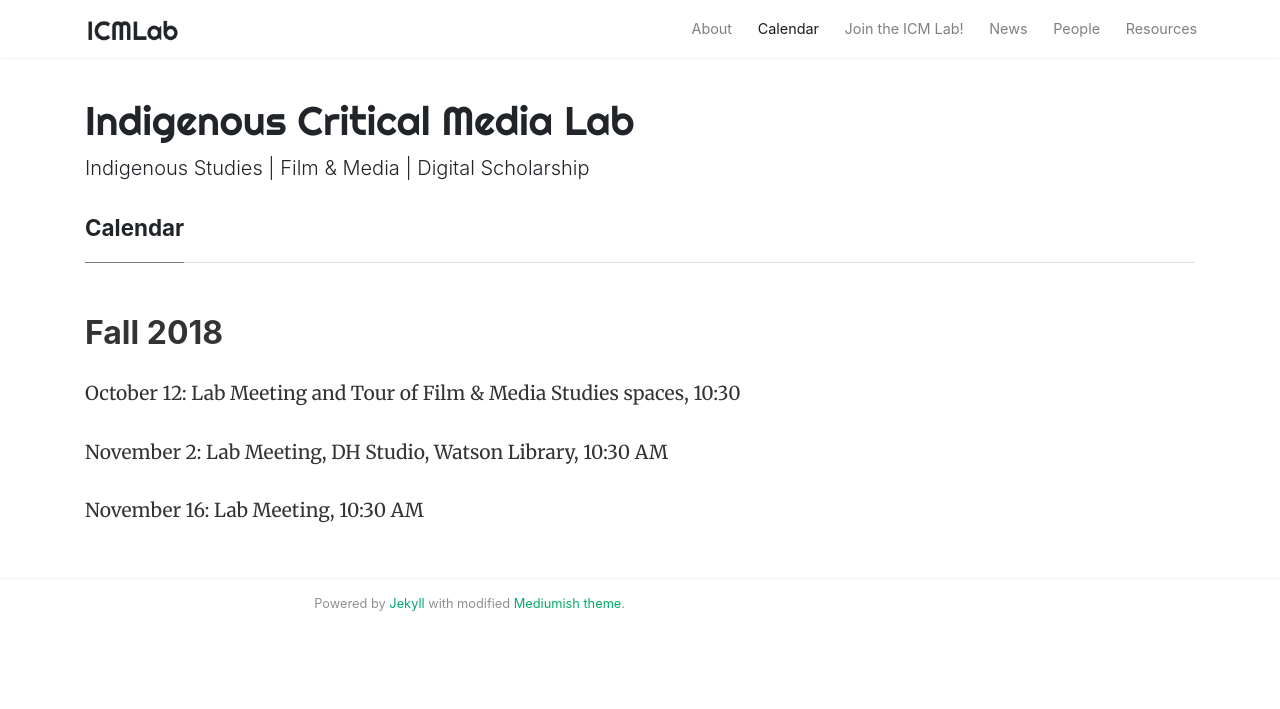
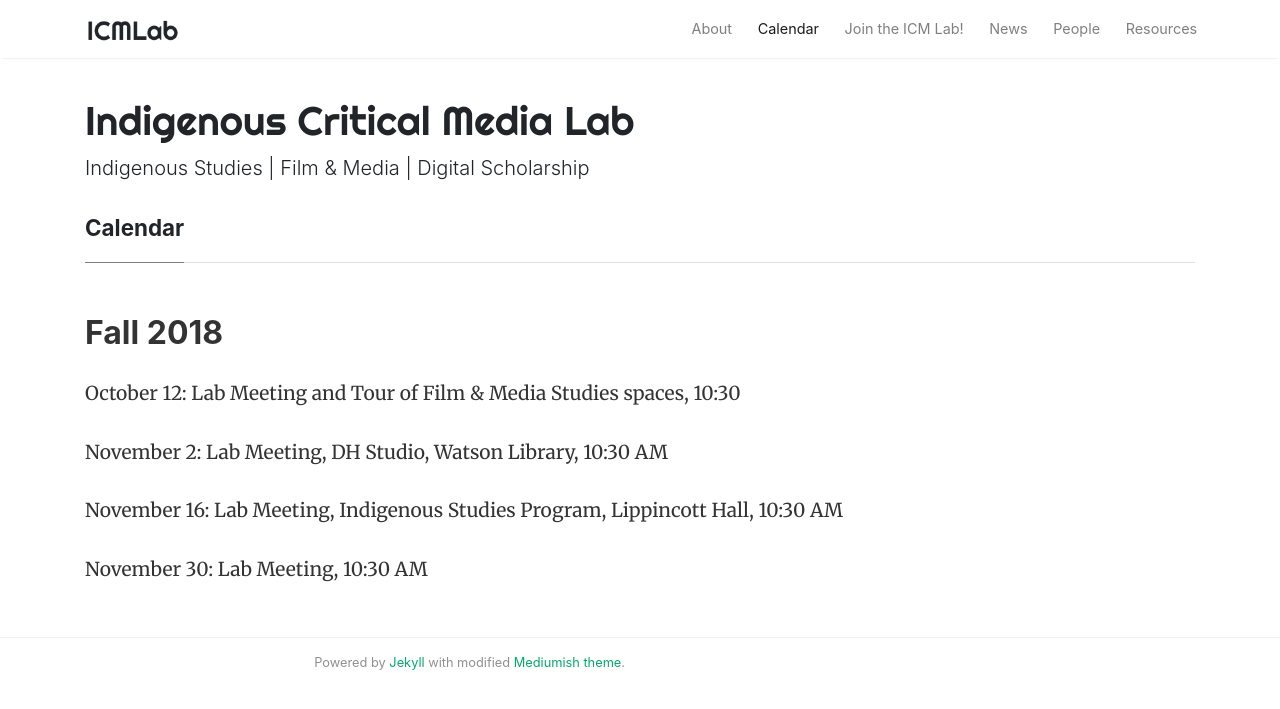
Before and after one commit to idrhku/icmlab, a Jekyll site: the page built from _pages/calendar.md, in a window 1280 px wide. Shown: the top 709 px of the page. Built offline with Jekyll 4.4.1, drawn with Linux system fonts in a browser that asks for light colours; nearby versions of some CDN libraries; comment, search, counter and statistics services are not loaded.

Commit message:
Update calendar.md

```diff
--- a/_pages/calendar.md
+++ b/_pages/calendar.md
@@ -11,4 +11,6 @@ October 12: Lab Meeting and Tour of Film & Media Studies spaces, 10:30
 
 November 2: Lab Meeting, DH Studio, Watson Library, 10:30 AM
 
-November 16: Lab Meeting, 10:30 AM
+November 16: Lab Meeting, Indigenous Studies Program, Lippincott Hall, 10:30 AM
+
+November 30: Lab Meeting, 10:30 AM
```
